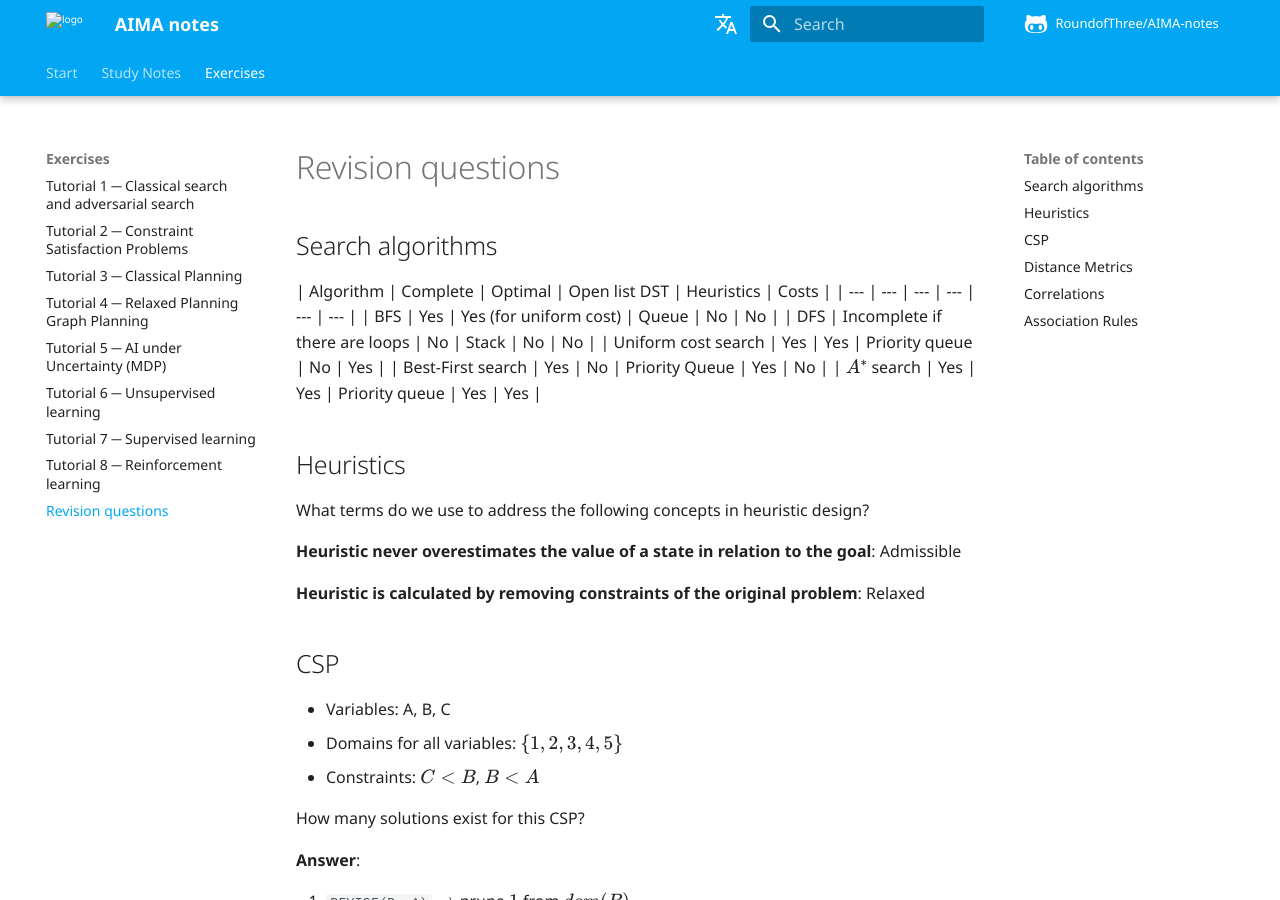
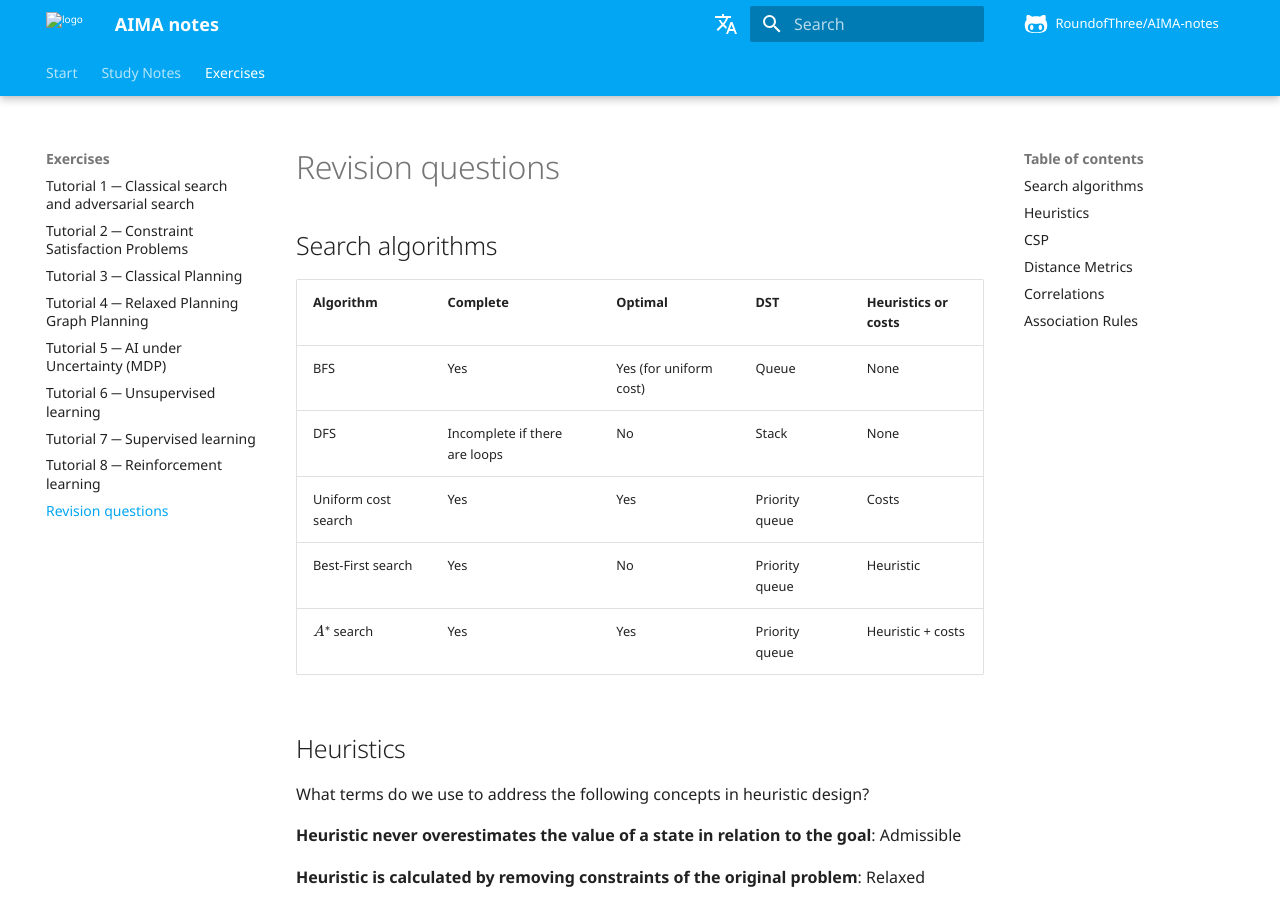
Before and after one commit to RoundofThree/AIMA-notes, an MkDocs documentation site: the page built from docs/en/docs/exercises/tutorial-9/tutorial-9.md, in a window 1280 px wide and 900 px high. Built offline with MkDocs 1.6.1 and Material for MkDocs 9.7.7, drawn with Linux system fonts in a browser that asks for light colours; formulas are drawn with MathJax 3; comment, search, counter and statistics services are not loaded.

Commit message:
Fix table

```diff
--- a/docs/en/docs/exercises/tutorial-9/tutorial-9.md
+++ b/docs/en/docs/exercises/tutorial-9/tutorial-9.md
@@ -2,13 +2,13 @@
 
 ## Search algorithms
 
-| Algorithm | Complete | Optimal | Open list DST | Heuristics | Costs |
-| --- | --- | --- | --- | --- | --- |
-| BFS | Yes | Yes (for uniform cost) | Queue | No | No |
-| DFS | Incomplete if there are loops | No | Stack | No | No |
-| Uniform cost search | Yes | Yes | Priority queue | No | Yes |
-| Best-First search | Yes | No | Priority Queue | Yes | No |
-| $A^*$ search | Yes | Yes | Priority queue | Yes | Yes |
+| Algorithm | Complete | Optimal | DST | Heuristics or costs |
+| --- | --- | --- | --- | --- |
+| BFS | Yes | Yes (for uniform cost) | Queue | None |
+| DFS | Incomplete if there are loops | No | Stack | None |
+| Uniform cost search | Yes | Yes | Priority queue | Costs |
+| Best-First search | Yes | No | Priority queue | Heuristic |
+| $A^*$ search | Yes | Yes | Priority queue | Heuristic + costs |
 
 ## Heuristics
 
```
